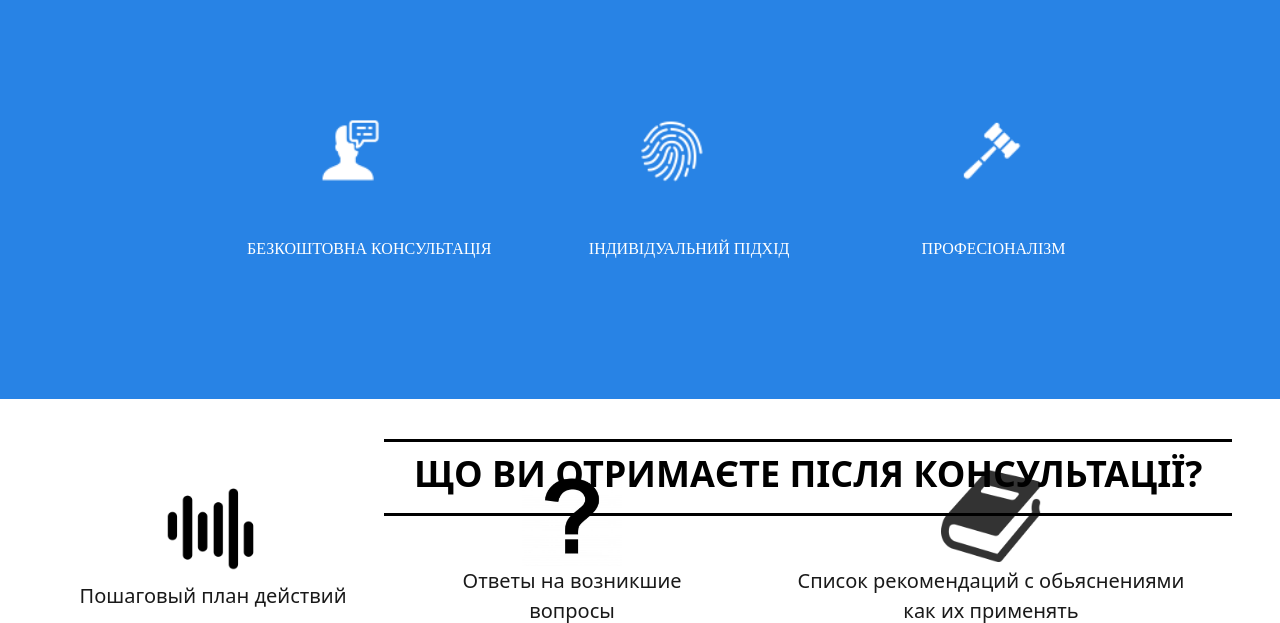
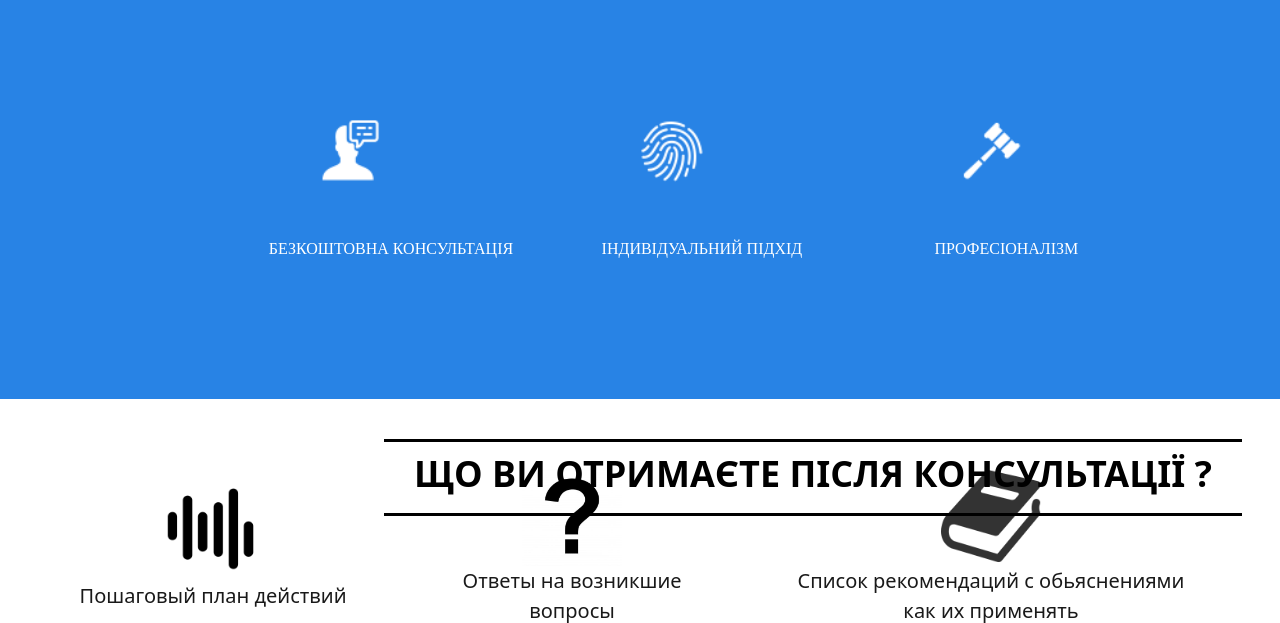
Before and after one commit to Delibero69/odessa-realtor, a Django app: page /documents/ in a window 1280 px wide. Shown: the part 1241-1864 px from the top of the page. Run offline with Django 4.2, Linux system fonts and the light colour scheme; some libraries are stand-ins or nearby versions.

Commit message:
Merge remote-tracking branch 'origin/main'
# Conflicts:
#	.idea/workspace.xml
#	project/main/templates/main/base.html

```diff
--- a/project/documents/static/documents/css/style.css
+++ b/project/documents/static/documents/css/style.css
@@ -190,7 +190,7 @@ li {
 .img-call-text {
     color: white;
     position: absolute;
-    left: 19.3%;
+    left: 21%;
     top: 60%;
     font-size: 16px;
     font-weight: 500;
@@ -200,7 +200,7 @@ li {
 .img-inger-text {
     color: white;
     position: absolute;
-    left: 46%;
+    left: 47%;
     top: 60%;
     font-size: 16px;
     font-weight: 500;
@@ -210,7 +210,7 @@ li {
 .img-homer-text {
     color: white;
     position: absolute;
-    left: 72%;
+    left: 73%;
     top: 60%;
     font-size: 16px;
     font-weight: 500;
--- a/project/documents/templates/documents/base.html
+++ b/project/documents/templates/documents/base.html
@@ -172,7 +172,7 @@
     <h1 class="img-homer-text">ПРОФЕСІОНАЛІЗМ</h1>
 </div>
 <div class="white-bar2">
-    <h3 class="what-h3"><strong>ЩО ВИ ОТРИМАЄТЕ ПІСЛЯ КОНСУЛЬТАЦІЇ?</strong></h3>
+    <h3 class="what-h3"><strong>ЩО ВИ ОТРИМАЄТЕ ПІСЛЯ КОНСУЛЬТАЦІЇ ?</strong></h3>
 </div>
 
 
```
